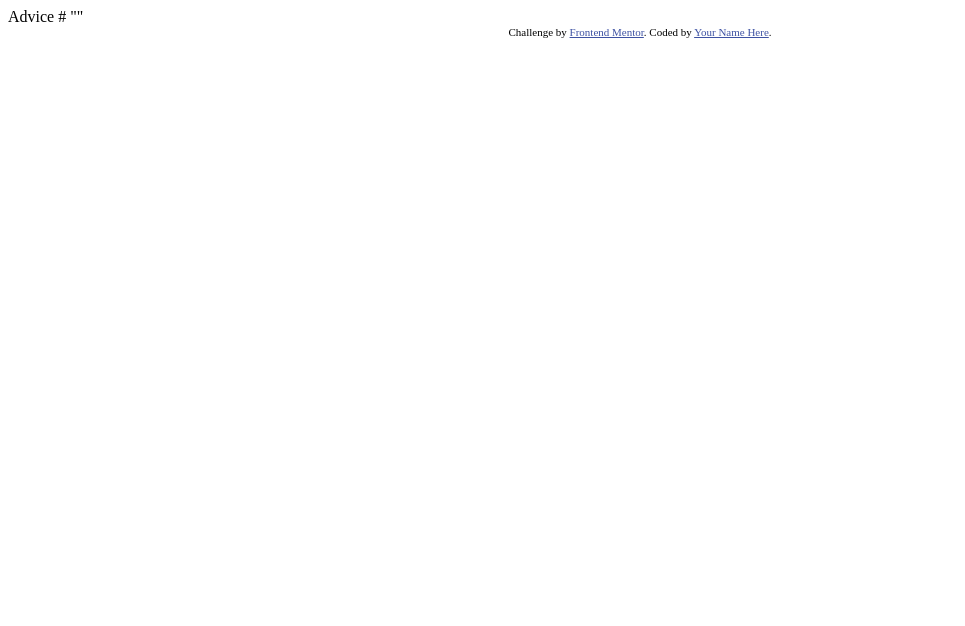
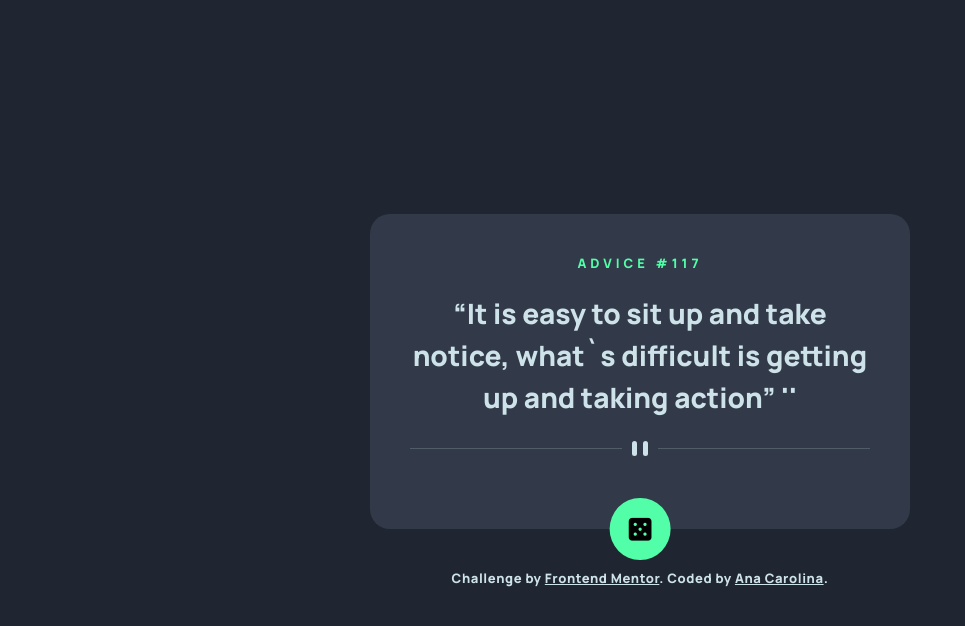
Before and after one commit to anacarolinabmv/FM-advice-generator-app, a plain HTML site: page index.html in a window 1280 px wide. Shown: the whole page, without its empty margins (0-965 px from the left). Drawn offline with Linux system fonts and the light colour scheme.

Commit message:
basic styling

```diff
--- a/index.html
+++ b/index.html
@@ -1,28 +1,38 @@
 <!DOCTYPE html>
 <html lang="en">
-<head>
-  <meta charset="UTF-8">
-  <meta name="viewport" content="width=device-width, initial-scale=1.0"> <!-- displays site properly based on user's device -->
+  <head>
+    <meta charset="UTF-8" />
+    <meta name="viewport" content="width=device-width, initial-scale=1.0" />
+    <link rel="icon" type="image/png" sizes="32x32" href="./images/favicon-32x32.png" />
+    <script src="https://kit.fontawesome.com/c356afc66b.js" crossorigin="anonymous"></script>
+    <link rel="stylesheet" href="style.css" />
+    <title>Frontend Mentor | Advice generator app</title>
+  </head>
+  <body>
+    <main>
+      <div class="app--container">
+        <h3 class="advice" id="advice">ADVICE #117</h3>
+        <h1 class="quote" id="quote">
+          &ldquo;It is easy to sit up and take notice, what`s difficult is getting up and taking action&rdquo; ''
+        </h1>
+        <div class="line">
+          <div class="line--icon">
+            <div class="icon"></div>
+            <div class="icon"></div>
+          </div>
+        </div>
+        <div class="dice">
+          <i class="fa-solid fa-dice-five dice--icon"></i>
+        </div>
+      </div>
+    </main>
+    <footer>
+      <div class="attribution">
+        Challenge by <a href="https://www.frontendmentor.io?ref=challenge" target="_blank">Frontend Mentor</a>. Coded by
+        <a href="https://github.com/anacarolinabmv " target="_blank">Ana Carolina</a>.
+      </div>
+    </footer>
 
-  <link rel="icon" type="image/png" sizes="32x32" href="./images/favicon-32x32.png">
-
-  <title>Frontend Mentor | Advice generator app</title>
-
-  <!-- Feel free to remove these styles or customise in your own stylesheet 👍 -->
-  <style>
-    .attribution { font-size: 11px; text-align: center; }
-    .attribution a { color: hsl(228, 45%, 44%); }
-  </style>
-</head>
-<body>
-
-  Advice #<!-- Advice ID goes here -->
-
-  "<!-- Advice text goes here -->"
-
-  <div class="attribution">
-    Challenge by <a href="https://www.frontendmentor.io?ref=challenge" target="_blank">Frontend Mentor</a>.
-    Coded by <a href="#">Your Name Here</a>.
-  </div>
-</body>
+    <script src="script.js"></script>
+  </body>
 </html>
--- /dev/null
+++ b/style.css
@@ -0,0 +1,97 @@
+@import url('https://fonts.googleapis.com/css2?family=Manrope:wght@800&display=swap');
+
+* {
+  box-sizing: border-box;
+  margin: 0;
+  padding: 0;
+  font-family: 'Manrope', sans-serif;
+}
+:root {
+  --light-cyan: hsl(193, 38%, 86%);
+  --neon-green: hsl(150, 100%, 66%);
+  --grayish-blue: hsl(217, 19%, 38%);
+  --dark-grayish-blue: hsl(217, 19%, 24%);
+  --dark-blue: hsl(218, 23%, 16%);
+}
+html {
+  font-size: 62.5%;
+}
+body {
+  height: 100vh;
+  display: flex;
+  flex-direction: column;
+  justify-content: center;
+  align-items: center;
+  background-color: var(--dark-blue);
+}
+.app--container {
+  background-color: var(--dark-grayish-blue);
+  max-width: 54rem;
+  padding: 4rem;
+  padding-bottom: 8rem;
+  border-radius: 2rem;
+  position: relative;
+}
+
+.advice {
+  color: var(--neon-green);
+  text-transform: uppercase;
+  text-align: center;
+  letter-spacing: 4px;
+  font-size: 1.3rem;
+  font-weight: 800;
+}
+.quote {
+  margin: 2rem 0 3rem;
+  color: var(--light-cyan);
+  font-size: 2.8rem;
+  text-align: center;
+  font-weight: 800;
+  line-height: 1.5;
+}
+.line {
+  background-color: rgb(206, 227, 233, 0.2);
+  height: 1px;
+  width: 100%;
+  display: flex;
+  justify-content: center;
+  align-items: center;
+}
+.line--icon {
+  color: var(--light-cyan);
+  background-color: var(--dark-grayish-blue);
+  display: flex;
+  gap: 6px;
+  padding: 0 1rem;
+}
+.icon {
+  height: 15px;
+  width: 5px;
+  background-color: var(--light-cyan);
+  border-radius: 100px;
+}
+.dice {
+  position: absolute;
+  bottom: 0;
+  left: 50%;
+  transform: translate(-50%, 50%);
+  background-color: var(--neon-green);
+  display: flex;
+  align-items: center;
+  justify-content: center;
+  padding: 2.6rem;
+  border-radius: 50%;
+}
+.dice--icon {
+  transform: scale(2.6);
+}
+.attribution {
+  margin-top: 4rem;
+  font-size: 1.3rem;
+  text-align: center;
+  color: var(--light-cyan);
+  letter-spacing: 0.6px;
+}
+.attribution a {
+  color: var(--light-cyan);
+}
```
